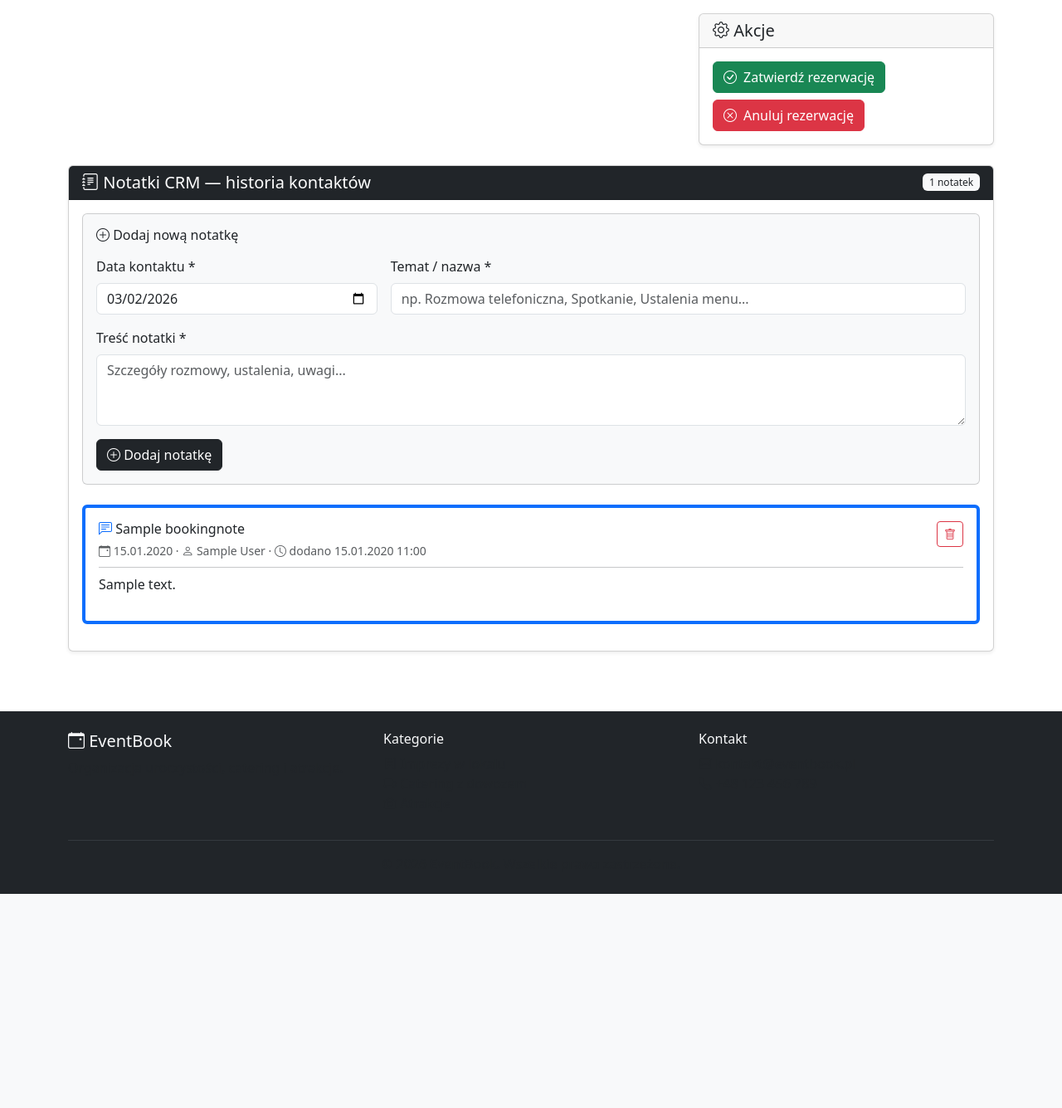
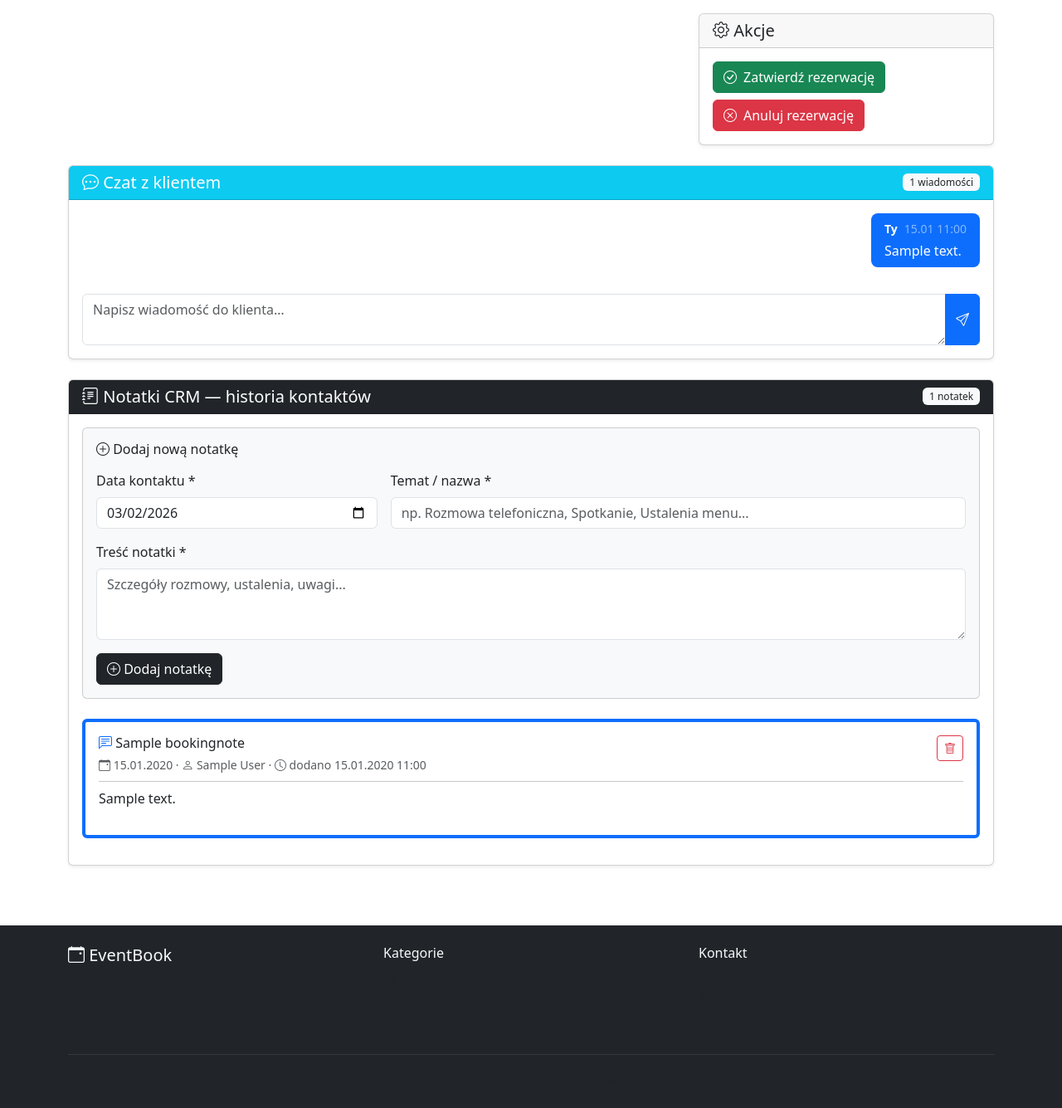
Before and after one commit to JanBober21/mojevent, a Django app: page /owner/booking/1/ in a window 1280 px wide. Shown: the part 600-1935 px from the top of the page at 83% size. Before the commit the page ends 1677 px from the top, so only its background shows below. Run offline with Django 5.2, Linux system fonts and the light colour scheme; a user stored in the database is signed in; data comes from the database, SQL or seed files in the repository; tables that the repository leaves empty hold one stand-in row (values such as "Sample post").

Commit message:
feat: czat klient-firma w szczegolach rezerwacji
- Model BookingMessage: nadawca, tresc, timestamp
- Czat w widoku klienta (booking_detail) - dymki z kolorami
- Czat w widoku firmy (owner_booking_detail) - przed notatkami CRM
- Auto-scroll do najnowszej wiadomosci
- Zablokowany dla anulowanych rezerwacji
- Admin: BookingMessageAdmin z podgladem tresci

```diff
--- a/bookings/models.py
+++ b/bookings/models.py
@@ -354,3 +354,30 @@ class AttractionItem(models.Model):
 
     def __str__(self):
         return f"{self.get_tag_display()}: {self.name} ({self.price} zł)"
+
+
+class BookingMessage(models.Model):
+    """Wiadomość w chacie rezerwacji — komunikacja klient ↔ firma."""
+
+    booking = models.ForeignKey(
+        Booking,
+        on_delete=models.CASCADE,
+        related_name="chat_messages",
+        verbose_name="Rezerwacja",
+    )
+    sender = models.ForeignKey(
+        User,
+        on_delete=models.CASCADE,
+        related_name="booking_messages",
+        verbose_name="Nadawca",
+    )
+    content = models.TextField("Treść wiadomości")
+    created_at = models.DateTimeField("Data wysłania", auto_now_add=True)
+
+    class Meta:
+        verbose_name = "Wiadomość czatu"
+        verbose_name_plural = "Wiadomości czatu"
+        ordering = ["created_at"]
+
+    def __str__(self):
+        return f"{self.sender.get_full_name() or self.sender.username}: {self.content[:50]}"
--- a/bookings/views.py
+++ b/bookings/views.py
@@ -11,7 +11,7 @@ import json
 import math
 import calendar as cal_module
 
-from .models import Restaurant, Booking, Review, RestaurantOwner, BookingNote, MenuItem, BookingMenuItem, AttractionItem
+from .models import Restaurant, Booking, Review, RestaurantOwner, BookingNote, MenuItem, BookingMenuItem, AttractionItem, BookingMessage
 from .forms import BookingForm, ReviewForm, UserRegisterForm, RestaurantSearchForm, OwnerRegisterForm, RestaurantForm
 
 
@@ -218,7 +218,23 @@ def booking_create(request, restaurant_pk):
 def booking_detail(request, pk):
     """Szczegóły rezerwacji."""
     booking = get_object_or_404(Booking, pk=pk, user=request.user)
-    return render(request, "bookings/booking_detail.html", {"booking": booking})
+
+    if request.method == "POST" and request.POST.get("action") == "send_message":
+        content = request.POST.get("message", "").strip()
+        if content:
+            BookingMessage.objects.create(
+                booking=booking,
+                sender=request.user,
+                content=content,
+            )
+            messages.success(request, "Wiadomość wysłana.")
+        return redirect("booking_detail", pk=booking.pk)
+
+    chat_messages = booking.chat_messages.select_related("sender").all()
+    return render(request, "bookings/booking_detail.html", {
+        "booking": booking,
+        "chat_messages": chat_messages,
+    })
 
 
 @login_required
@@ -483,16 +499,27 @@ def owner_booking_detail(request, booking_id):
             note_id = request.POST.get("note_id")
             BookingNote.objects.filter(id=note_id, booking=booking).delete()
             messages.success(request, "Notatka została usunięta.")
+        elif action == "send_message":
+            content = request.POST.get("message", "").strip()
+            if content:
+                BookingMessage.objects.create(
+                    booking=booking,
+                    sender=request.user,
+                    content=content,
+                )
+                messages.success(request, "Wiadomość wysłana.")
 
         return redirect("owner_booking_detail", booking_id=booking.id)
 
     notes = booking.crm_notes.all()
+    chat_messages = booking.chat_messages.select_related("sender").all()
     today = timezone.now().date().isoformat()
 
     return render(request, "bookings/owner/booking_detail.html", {
         "restaurant": restaurant,
         "booking": booking,
         "notes": notes,
+        "chat_messages": chat_messages,
         "today": today,
     })
 
--- a/templates/bookings/owner/booking_detail.html
+++ b/templates/bookings/owner/booking_detail.html
@@ -213,6 +213,58 @@
     </div>
 </div>
 
+<!-- Czat z klientem -->
+<div class="card shadow-sm mt-4">
+    <div class="card-header bg-info text-white d-flex justify-content-between align-items-center">
+        <h5 class="mb-0"><i class="bi bi-chat-dots"></i> Czat z klientem</h5>
+        <span class="badge bg-light text-dark">{{ chat_messages|length }} wiadomości</span>
+    </div>
+    <div class="card-body">
+        <div id="chatBox" style="max-height:400px; overflow-y:auto;" class="mb-3">
+            {% if chat_messages %}
+            {% for msg in chat_messages %}
+            <div class="d-flex mb-3 {% if msg.sender == request.user %}justify-content-end{% else %}justify-content-start{% endif %}">
+                <div class="{% if msg.sender == request.user %}bg-primary text-white{% else %}bg-light{% endif %} rounded-3 px-3 py-2" style="max-width:75%;">
+                    <div class="d-flex justify-content-between align-items-center mb-1">
+                        <small class="fw-bold">
+                            {% if msg.sender == request.user %}Ty{% else %}{{ msg.sender.get_full_name|default:msg.sender.username }} (klient){% endif %}
+                        </small>
+                        <small class="{% if msg.sender == request.user %}text-white-50{% else %}text-muted{% endif %} ms-2">
+                            {{ msg.created_at|date:"d.m H:i" }}
+                        </small>
+                    </div>
+                    <p class="mb-0">{{ msg.content|linebreaksbr }}</p>
+                </div>
+            </div>
+            {% endfor %}
+            {% else %}
+            <div class="text-center text-muted py-4">
+                <i class="bi bi-chat-dots" style="font-size:2rem;"></i>
+                <p class="mt-2 mb-0">Brak wiadomości. Napisz do klienta!</p>
+            </div>
+            {% endif %}
+        </div>
+
+        {% if booking.status != 'cancelled' %}
+        <form method="post">
+            {% csrf_token %}
+            <input type="hidden" name="action" value="send_message">
+            <div class="input-group">
+                <textarea name="message" class="form-control" rows="2"
+                          placeholder="Napisz wiadomość do klienta…" required></textarea>
+                <button type="submit" class="btn btn-primary">
+                    <i class="bi bi-send"></i>
+                </button>
+            </div>
+        </form>
+        {% else %}
+        <div class="text-center text-muted">
+            <small>Czat jest niedostępny dla anulowanych rezerwacji.</small>
+        </div>
+        {% endif %}
+    </div>
+</div>
+
 <!-- Notatki CRM -->
 <div class="card shadow-sm mt-4">
     <div class="card-header bg-dark text-white d-flex justify-content-between align-items-center">
@@ -332,4 +384,11 @@
     padding-left: 15px;
 }
 </style>
+
+<script>
+document.addEventListener('DOMContentLoaded', function() {
+    const chatBox = document.getElementById('chatBox');
+    if (chatBox) chatBox.scrollTop = chatBox.scrollHeight;
+});
+</script>
 {% endblock %}
```
Also changed, not shown: bookings/admin.py (+13 -1 lines), templates/bookings/booking_detail.html (+58 -0 lines), bookings/migrations/0011_bookingmessage.py (added).
